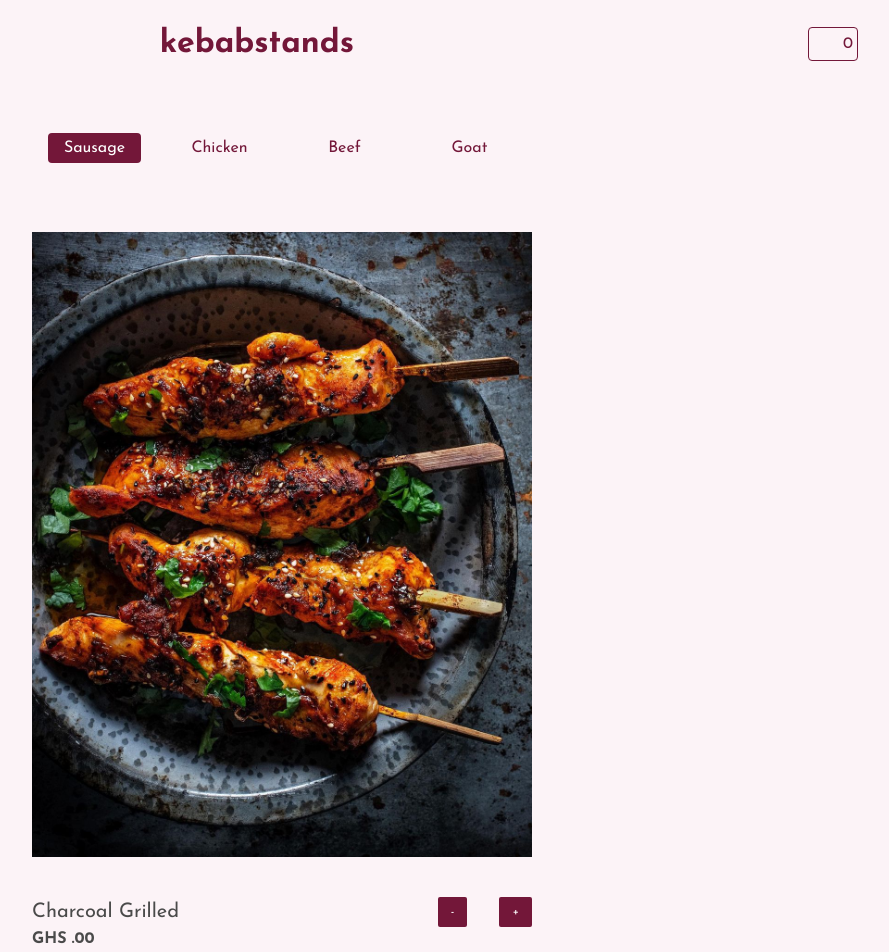
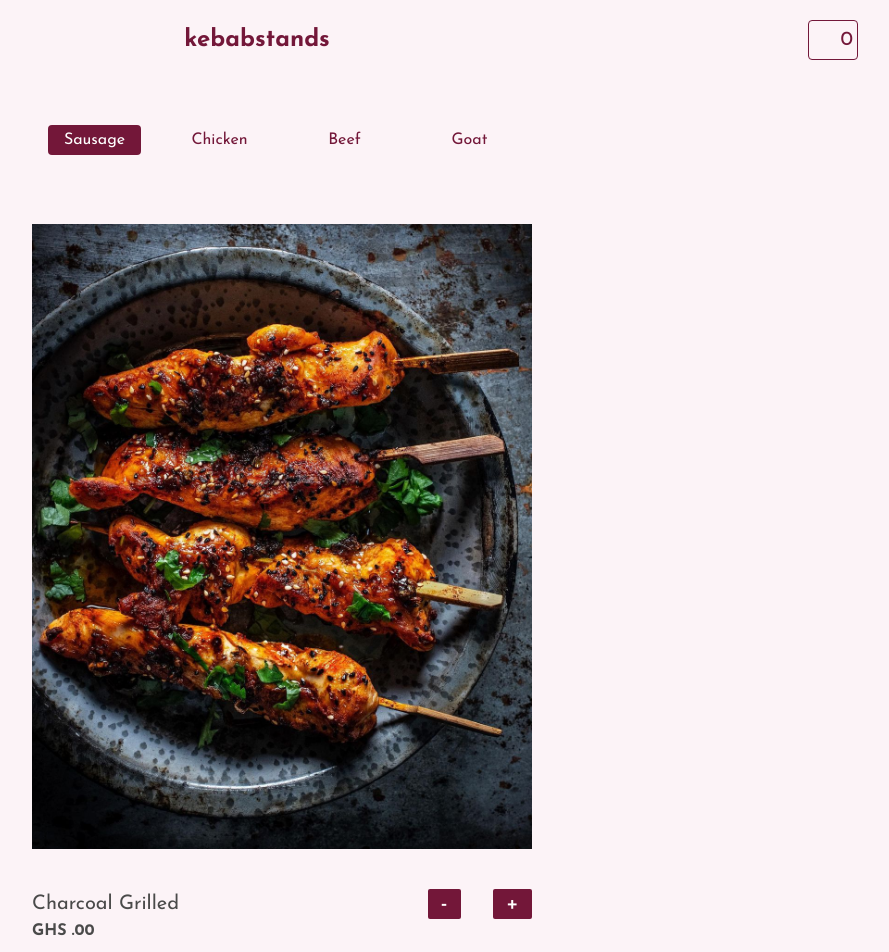
Before and after one commit to mchase007/redcoalv3., a Vue app: page /meal/sausage in a window 1280 px wide. Shown: the top 952 px of the page, without its empty margins (358-1247 px from the left). Built offline with nearby package versions, Linux system fonts and the light colour scheme.

Commit message:
ui-updates

```diff
--- a/src/assets/scss/_purchase.scss
+++ b/src/assets/scss/_purchase.scss
@@ -1,7 +1,7 @@
 .checkout-box {
   width: 100%;
   height: 100vh;
-  background-color: whitesmoke;
+  background-color: $coalWhite;
   position: fixed;
   top: 0;
   display: none;
--- a/src/assets/scss/_variables.scss
+++ b/src/assets/scss/_variables.scss
@@ -1,4 +1,4 @@
 // custom colors
-$coalRed: #731739;
+$coalRed: hsl(338, 67%, 27%);
 $coalWhite: hsl(330, 63%, 97%);
 $coalInk: hsl(338, 67%, 10%);
--- a/src/components/Header.vue
+++ b/src/components/Header.vue
@@ -14,16 +14,16 @@
         </div>
       </div>
 
-      <div class="header_logo is-size-3 is-size-4-mobile has-text-weight-semibold">
+      <div class="header_logo is-size-4 is-size-5-mobile has-text-weight-semibold">
         <a><router-link to="/">kebabstands</router-link></a>
       </div>
 
       <div class="header_cart">
         <router-link to="/cart">
-          <i class="gg-shopping-cart"></i>
+          <i class="gg-shopping-cart is-size-2"></i>
         </router-link>
         <router-link to="/cart">
-          <p>{{cartItemNum}}</p>
+          <p class="is-size-5-tablet">{{cartItemNum}}</p>
         </router-link>
       </div>
     </div>
--- a/src/components/ProductItem.vue
+++ b/src/components/ProductItem.vue
@@ -12,9 +12,10 @@
           </span>
 
       <div class="controlSet">
-        <button class="button is-small is-primary" @click="decreaseQuantity">-</button>
+
+        <button class="button is-small is-primary" @click="decreaseQuantity"><span class="is-size-4 is-size-5-mobile">-</span></button>
         <p class="quantity">{{userMeal.productQuantity}}</p>
-        <button class="button is-small is-primary" @click="increaseQuantity">+</button>
+        <button class="button is-small is-primary" @click="increaseQuantity"><span class="is-size-4 is-size-5-mobile">+</span></button>
       </div>
       </div>
 
@@ -54,9 +55,9 @@
         </span>
 
         <div class="controlSet">
-          <div class="button is-small is-primary" @click="decreaseQuantity1">-</div>
+          <div class="button is-small is-primary" @click="decreaseQuantity1"><span class="is-size-4 is-size-5-mobile">-</span></div>
           <p class="quantity">{{userMeal.addOnQuantity}}</p>
-          <div class="button is-small is-primary" @click="increaseQuantity1">+</div>
+          <div class="button is-small is-primary" @click="increaseQuantity1"><span class="is-size-4 is-size-5-mobile">+</span></div>
         </div>
       </div>
 
@@ -75,9 +76,9 @@
         </span>
 
         <div class="controlSet">
-          <div class="button is-small is-primary" @click="decreaseQuantity2">-</div>
+          <div class="button is-small is-primary" @click="decreaseQuantity2"><span class="is-size-4 is-size-5-mobile">-</span></div>
           <p class="quantity">{{userMeal.addOnQuantity2}}</p>
-          <div class="button is-small is-primary" @click="increaseQuantity2">+</div>
+          <div class="button is-small is-primary" @click="increaseQuantity2"><span class="is-size-4 is-size-5-mobile">+</span></div>
         </div>
       </div>
 
```
